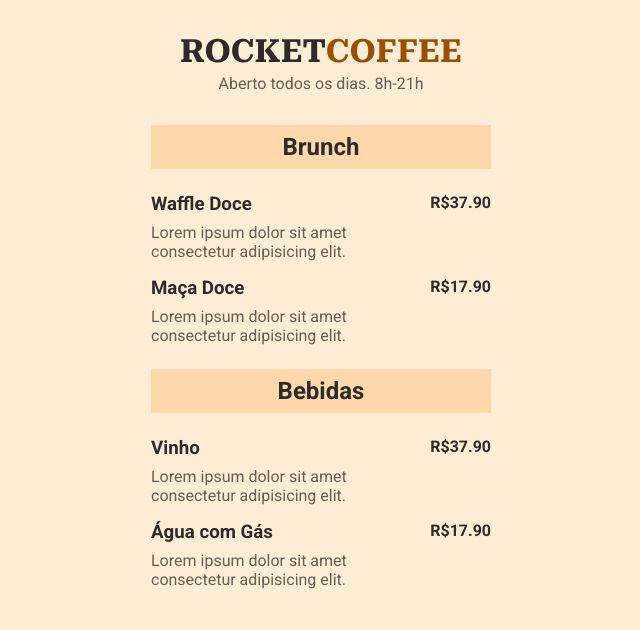
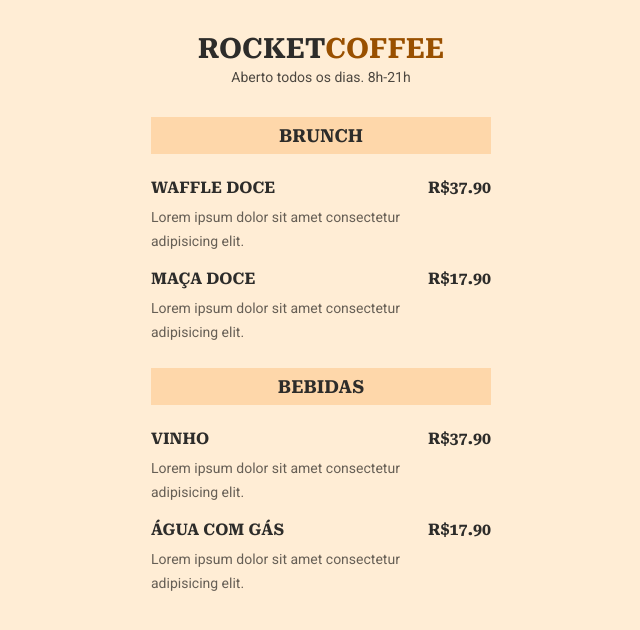
Before and after one commit to raphaelgregg/rocket-coffee, a website: page index.html in a window 1280 px wide. Shown: the whole page, without its empty margins (319-959 px from the left). Drawn offline with Linux system fonts and the light colour scheme.

Commit message:
finish commit

```diff
--- a/global.css
+++ b/global.css
@@ -7,13 +7,11 @@
 :root {
   --background: #FFEDD5;
   --text: #2D2C2A;
-  --description: rgba(0, 0, 0, 0.6);
   --primary-color: #FED7AA;
 }
 
 body {
   background: var(--background);
-  color: var(--text);
   font-family: 'Roboto', sans-serif;
 }
 
@@ -21,6 +19,12 @@ ul {
   list-style: none;
 }
 
+/* HEADER */
+h1, h2, h3, .price {
+  font-family: 'Roboto Serif', serif;
+  text-transform: uppercase;
+  color: var(--text);
+}
 /* HEADER */
 header {
   padding: 32px 0;
@@ -34,8 +38,9 @@ section {
 }
 
 header h1 {
-  font-family: 'Roboto Serif', serif;
   margin-bottom: 4px;
+  font-size: 28px;
+  line-height: 33px;
 }
 
 header h1 span {
@@ -43,7 +48,10 @@ header h1 span {
 }
 
 header p {
-  color: var(--description);
+  font-size: 14px;
+  line-height: 16px;
+
+  color: rgba(0, 0, 0, 0.7);
 }
 
 /* SECTION */
@@ -57,10 +65,7 @@ section h2 {
  text-align: center;
 
  margin-bottom: 24px;
-}
-
-section p {
-  color: var(--description);
+ font-size: 18px;
 }
 
 ul li {
@@ -74,4 +79,12 @@ li .details {
 
 .details h3 {
   margin-bottom: 8px;
+  font-size: 16px;
+  line-height: 19px;
 }
+
+.details p {
+  color: rgba(0, 0, 0, 0.6);
+  font-size: 14px;
+  line-height: 24px;
+}
--- a/index.html
+++ b/index.html
@@ -6,7 +6,7 @@
   <meta charset="UTF-8">
   <meta http-equiv="X-UA-Compatible" content="IE=edge">
   <meta name="viewport" content="width=device-width, initial-scale=1.0">
-  <title>Document</title>
+  <title>RocketCoffee</title>
   <link rel="stylesheet" href="global.css">
   <link href="https://fonts.googleapis.com/css2?family=Roboto+Serif:opsz,wght@8..144,700&family=Roboto:wght@400;700&display=swap" rel="stylesheet">
 </head>
@@ -14,7 +14,7 @@
   <div class="container">
     <header>
       <h1>
-        ROCKET<span>COFFEE</span>
+        Rocket<span>Coffee</span>
       </h1>
 
       <p>Aberto todos os dias. 8h-21h</p>
```
